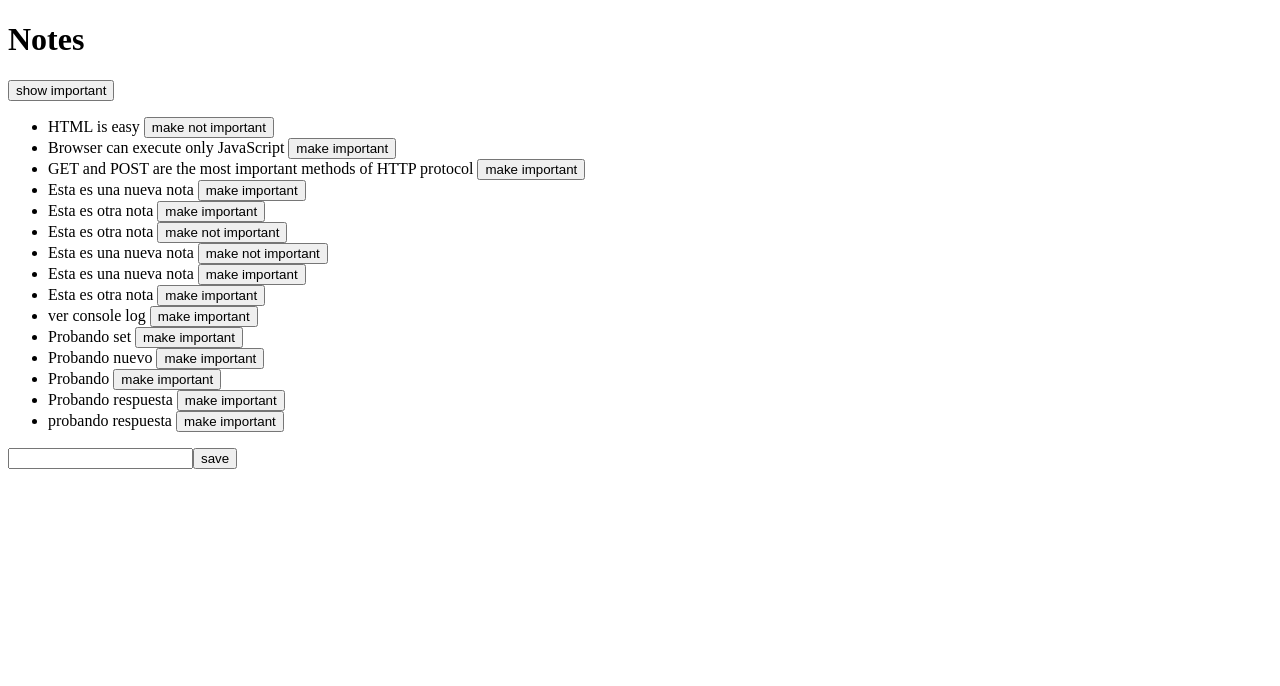
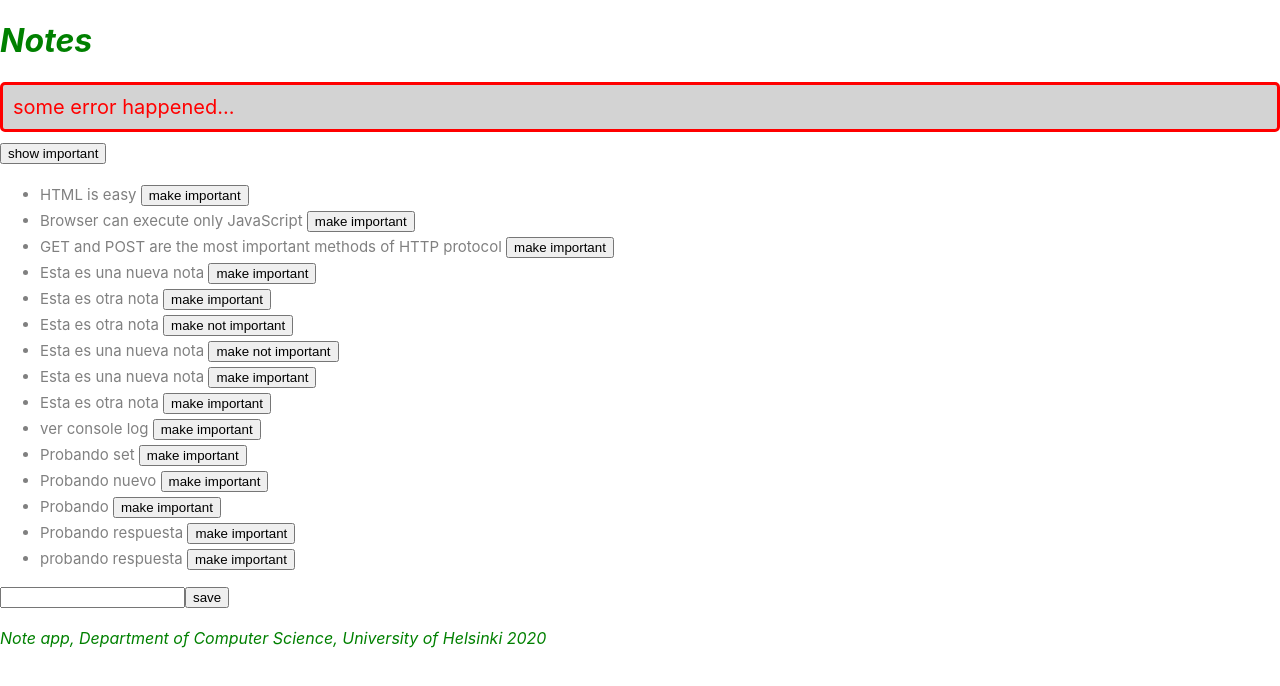
Before and after one commit to Alber05/bootcamp-fullstack-apuntes, a React (Create React App) app: page / in a window 1280 px wide. Shown: the top 686 px of the page. Built offline with nearby package versions, Linux system fonts and the light colour scheme; data requests are answered from the project's data file.

Commit message:
Parte 2e terminada

```diff
--- a/db.json
+++ b/db.json
@@ -4,7 +4,7 @@
       "id": 1,
       "content": "HTML is easy",
       "date": "2019-05-30T17:30:31.098Z",
-      "important": true
+      "important": false
     },
     {
       "id": 2,
--- a/src/App.js
+++ b/src/App.js
@@ -1,11 +1,15 @@
 import { useState, useEffect } from "react";
 import { noteService } from "./services/notes";
 import { Note } from "./components/Note";
+import "./index.css";
+import Notification from "./components/Notification";
+import { Footer } from "./components/Footer";
 
 export const App = () => {
   const [notes, setNotes] = useState([]);
   const [newNote, setNewNote] = useState("");
   const [showAll, setShowAll] = useState(true);
+  const [errorMessage, setErrorMessage] = useState("some error happened...");
 
   useEffect(() => {
     noteService
@@ -52,7 +56,12 @@
         setNotes(notes.map((note) => (note.id !== id ? note : returnedNote)));
       })
       .catch((error) => {
-        alert(`the note '${note.content}' was already deleted from server`);
+        setErrorMessage(
+          `Note '${note.content}' was already removed from server`
+        );
+        setTimeout(() => {
+          setErrorMessage(null);
+        }, 5000);
         setNotes(notes.filter((n) => n.id !== id));
       });
   };
@@ -64,6 +73,7 @@
   return (
     <div>
       <h1>Notes</h1>
+      <Notification message={errorMessage} />
       <div>
         <button onClick={() => setShowAll(!showAll)}>
           show {showAll ? "important" : "all"}
@@ -82,6 +92,7 @@
         <input value={newNote} onChange={handleNoteChange} />
         <button type="submit">save</button>
       </form>
+      <Footer />
     </div>
   );
 };
--- /dev/null
+++ b/src/components/Footer.js
@@ -0,0 +1,15 @@
+export const Footer = () => {
+  const footerStyle = {
+    color: "green",
+    fontStyle: "italic",
+    fontSize: 16,
+  };
+  return (
+    <div style={footerStyle}>
+      <br />
+      <em>
+        Note app, Department of Computer Science, University of Helsinki 2020
+      </em>
+    </div>
+  );
+};
--- a/src/components/Note.js
+++ b/src/components/Note.js
@@ -2,7 +2,7 @@
   const label = note.important ? "make not important" : "make important";
 
   return (
-    <li>
+    <li className="note">
       {note.content} <button onClick={toggleImportanceOf}>{label}</button>
     </li>
   );
--- /dev/null
+++ b/src/components/Notification.js
@@ -0,0 +1,11 @@
+import React from "react";
+
+const Notification = ({ message }) => {
+  if (message === null) {
+    return null;
+  }
+
+  return <div className="error">{message}</div>;
+};
+
+export default Notification;
--- a/src/index.css
+++ b/src/index.css
@@ -1,13 +1,34 @@
 body {
   margin: 0;
-  font-family: -apple-system, BlinkMacSystemFont, 'Segoe UI', 'Roboto', 'Oxygen',
-    'Ubuntu', 'Cantarell', 'Fira Sans', 'Droid Sans', 'Helvetica Neue',
+  font-family: -apple-system, BlinkMacSystemFont, "Segoe UI", "Roboto", "Oxygen",
+    "Ubuntu", "Cantarell", "Fira Sans", "Droid Sans", "Helvetica Neue",
     sans-serif;
   -webkit-font-smoothing: antialiased;
   -moz-osx-font-smoothing: grayscale;
 }
 
 code {
-  font-family: source-code-pro, Menlo, Monaco, Consolas, 'Courier New',
+  font-family: source-code-pro, Menlo, Monaco, Consolas, "Courier New",
     monospace;
 }
+
+h1 {
+  color: green;
+  font-style: italic;
+}
+
+.note {
+  color: grey;
+  padding-top: 5px;
+  font-size: 15px;
+}
+
+.error {
+  color: red;
+  background: lightgrey;
+  font-size: 20px;
+  border-style: solid;
+  border-radius: 5px;
+  padding: 10px;
+  margin-bottom: 10px;
+}
```
